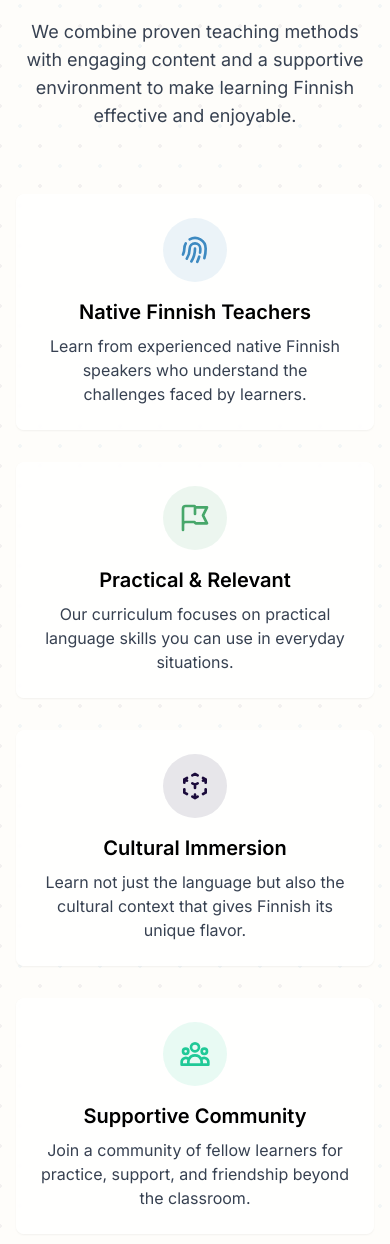
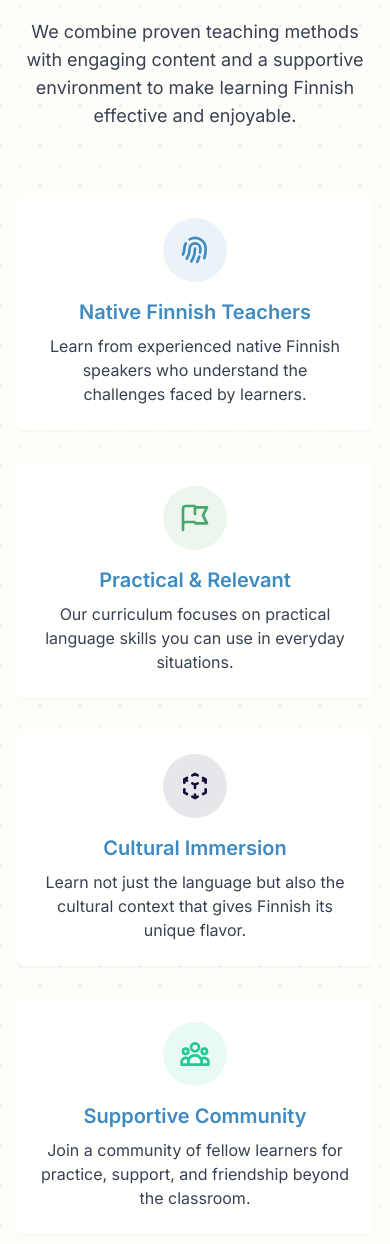
Before and after one commit to Amirhadi9900/finlern, a Next.js app: page /classes in a window 390 px wide. Shown: the part 2930-4174 px from the top of the page. Built offline with nearby package versions, Linux system fonts and the light colour scheme.

Commit message:
Fix scroll indicator centering on mobile devices

```diff
--- a/src/pages/classes.tsx
+++ b/src/pages/classes.tsx
@@ -270,7 +270,7 @@ export default function Classes() {
                     <path strokeLinecap="round" strokeLinejoin="round" strokeWidth={2} d="M12 11c0 3.517-1.009 6.799-2.753 9.571m-3.44-2.04l.054-.09A13.916 13.916 0 008 11a4 4 0 118 0c0 1.017-.07 2.019-.203 3m-2.118 6.844A21.88 21.88 0 0015.171 17m3.839 1.132c.645-2.266.99-4.659.99-7.132A8 8 0 008 4.07M3 15.364c.64-1.319 1-2.8 1-4.364 0-1.457.39-2.823 1.07-4" />
                   </svg>
                 </div>
-                <h3 className="text-xl font-semibold mb-2">Native Finnish Teachers</h3>
+                <h3 className="text-xl text-aurora-blue font-semibold mb-2">Native Finnish Teachers</h3>
                 <p className="text-gray-700">
                   Learn from experienced native Finnish speakers who understand the challenges faced by learners.
                 </p>
@@ -286,7 +286,7 @@ export default function Classes() {
                     <path strokeLinecap="round" strokeLinejoin="round" strokeWidth={2} d="M3 21v-4m0 0V5a2 2 0 012-2h6.5l1 1H21l-3 6 3 6h-8.5l-1-1H5a2 2 0 00-2 2zm9-13.5V9" />
                   </svg>
                 </div>
-                <h3 className="text-xl font-semibold mb-2">Practical & Relevant</h3>
+                <h3 className="text-xl text-aurora-blue font-semibold mb-2">Practical & Relevant</h3>
                 <p className="text-gray-700">
                   Our curriculum focuses on practical language skills you can use in everyday situations.
                 </p>
@@ -302,7 +302,7 @@ export default function Classes() {
                     <path strokeLinecap="round" strokeLinejoin="round" strokeWidth={2} d="M14 10l-2 1m0 0l-2-1m2 1v2.5M20 7l-2 1m2-1l-2-1m2 1v2.5M14 4l-2-1-2 1M4 7l2-1M4 7l2 1M4 7v2.5M12 21l-2-1m2 1l2-1m-2 1v-2.5M6 18l-2-1v-2.5M18 18l2-1v-2.5" />
                   </svg>
                 </div>
-                <h3 className="text-xl font-semibold mb-2">Cultural Immersion</h3>
+                <h3 className="text-xl text-aurora-blue font-semibold mb-2">Cultural Immersion</h3>
                 <p className="text-gray-700">
                   Learn not just the language but also the cultural context that gives Finnish its unique flavor.
                 </p>
@@ -318,7 +318,7 @@ export default function Classes() {
                     <path strokeLinecap="round" strokeLinejoin="round" strokeWidth={2} d="M17 20h5v-2a3 3 0 00-5.356-1.857M17 20H7m10 0v-2c0-.656-.126-1.283-.356-1.857M7 20H2v-2a3 3 0 015.356-1.857M7 20v-2c0-.656.126-1.283.356-1.857m0 0a5.002 5.002 0 019.288 0M15 7a3 3 0 11-6 0 3 3 0 016 0zm6 3a2 2 0 11-4 0 2 2 0 014 0zM7 10a2 2 0 11-4 0 2 2 0 014 0z" />
                   </svg>
                 </div>
-                <h3 className="text-xl font-semibold mb-2">Supportive Community</h3>
+                <h3 className="text-xl text-aurora-blue font-semibold mb-2">Supportive Community</h3>
                 <p className="text-gray-700">
                   Join a community of fellow learners for practice, support, and friendship beyond the classroom.
                 </p>
--- a/src/pages/events.tsx
+++ b/src/pages/events.tsx
@@ -223,7 +223,7 @@ export default function Events() {
             <div className="bg-white rounded-lg overflow-hidden shadow-md hover:shadow-lg transition-shadow duration-300">
               <div className="h-2 bg-aurora-green w-full"></div>
               <div className="p-6">
-                <h3 className="text-xl font-semibold mb-4">Beginner Immersion Weekend</h3>
+                <h3 className="text-xl text-aurora-blue font-semibold mb-4">Beginner Immersion Weekend</h3>
                 <p className="text-gray-700 mb-6">
                   A supportive environment for beginners to dive into Finnish through interactive activities,
                   simple conversations, and cultural experiences.
@@ -252,7 +252,7 @@ export default function Events() {
             <div className="bg-white rounded-lg overflow-hidden shadow-md hover:shadow-lg transition-shadow duration-300">
               <div className="h-2 bg-aurora-blue w-full"></div>
               <div className="p-6">
-                <h3 className="text-xl font-semibold mb-4">Intermediate Immersion Weekend</h3>
+                <h3 className="text-xl text-aurora-blue font-semibold mb-4">Intermediate Immersion Weekend</h3>
                 <p className="text-gray-700 mb-6">
                   Deepen your Finnish skills through guided discussions, role-playing scenarios,
                   and authentic cultural activities with native speakers.
@@ -281,7 +281,7 @@ export default function Events() {
             <div className="bg-white rounded-lg overflow-hidden shadow-md hover:shadow-lg transition-shadow duration-300">
               <div className="h-2 bg-aurora-purple w-full"></div>
               <div className="p-6">
-                <h3 className="text-xl font-semibold mb-4">Advanced Immersion Weekend</h3>
+                <h3 className="text-xl text-aurora-blue font-semibold mb-4">Advanced Immersion Weekend</h3>
                 <p className="text-gray-700 mb-6">
                   Challenge yourself with complex discussions, debates, and creative projects
                   conducted entirely in Finnish with minimal English support.
--- a/src/pages/index.tsx
+++ b/src/pages/index.tsx
@@ -93,7 +93,7 @@ export default function Home() {
         <ClientOnly>
           <div
             onClick={handleScrollDown}
-            className="absolute bottom-8 left-1/2 transform -translate-x-1/2 fade-in cursor-pointer"
+            className="absolute bottom-8 w-full flex justify-center items-center fade-in cursor-pointer z-10"
             aria-label="Scroll to stats section"
             role="button"
             tabIndex={0}
```
Also changed, not shown: public/images/git.png (added), public/images/web.png (added).
